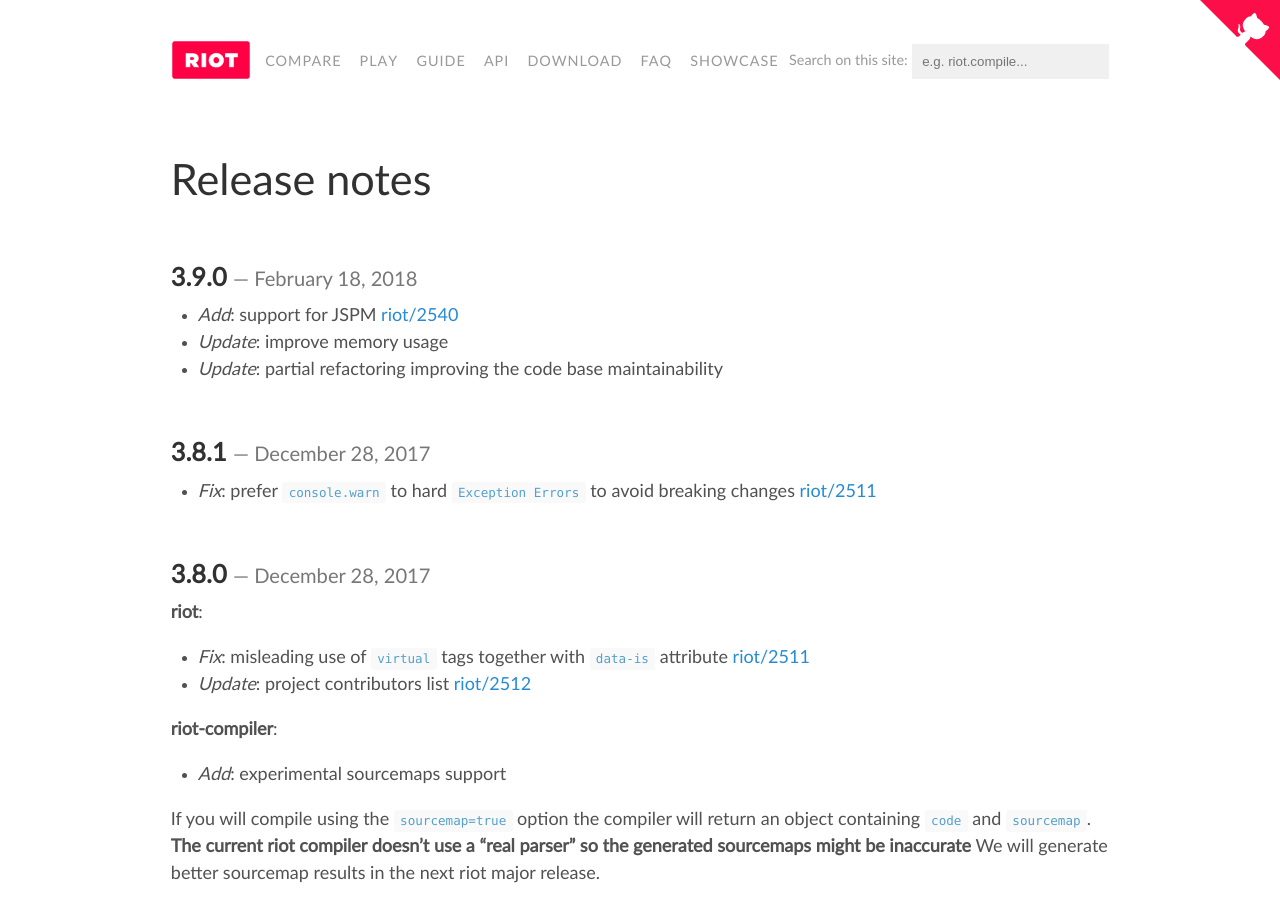
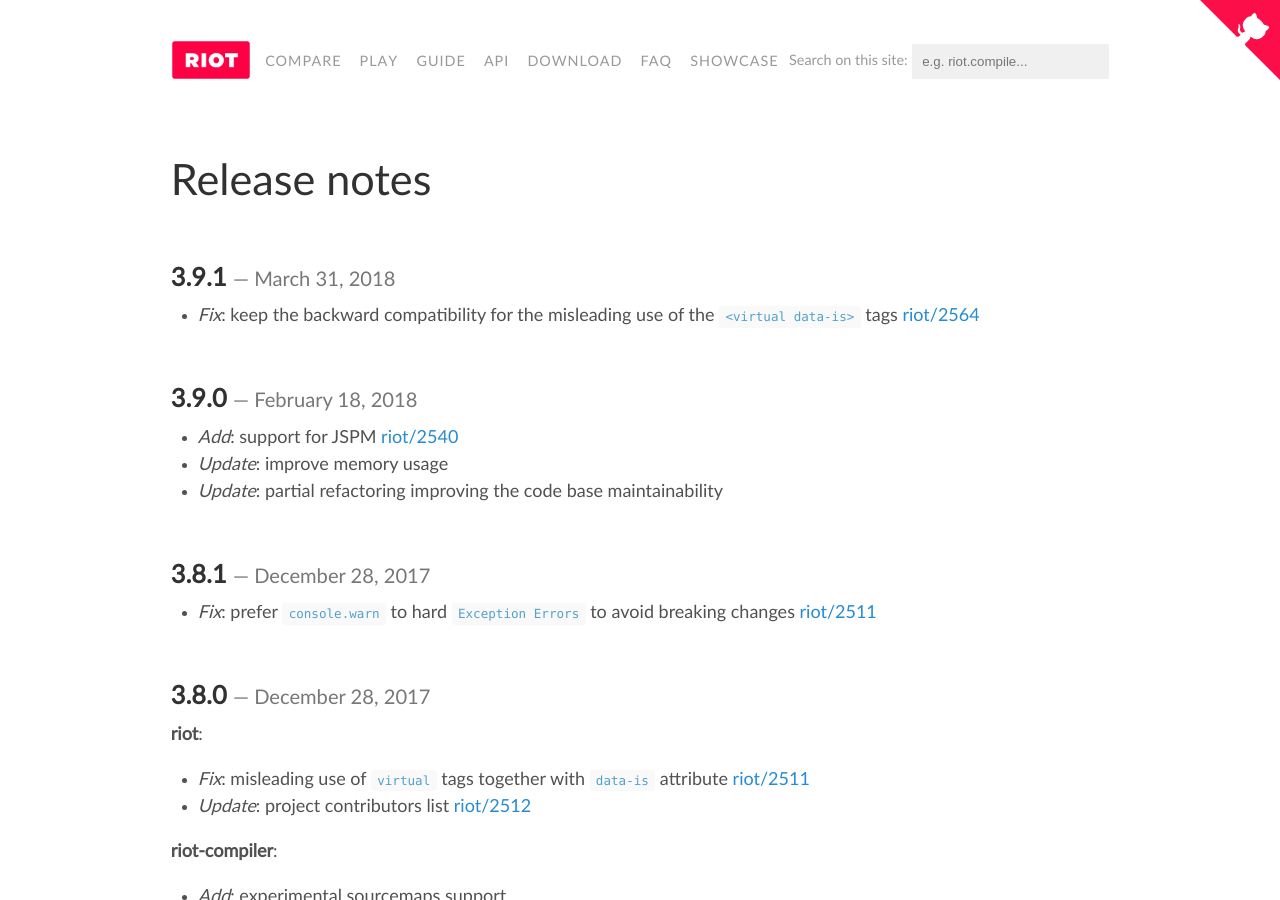
Before and after one commit to riot/riot.github.io, a Jekyll site: the page built from release-notes.md, in a window 1280 px wide and 900 px high. Built offline with Jekyll 4.4.1, drawn with Linux system fonts in a browser that asks for light colours; nearby versions of some CDN libraries; emoji names are drawn with the system emoji font; comment, search, counter and statistics services are not loaded.

Commit message:
added: release notes

```diff
--- a/_config.yml
+++ b/_config.yml
@@ -42,7 +42,7 @@
 minor_version:       3.9
 v2_minor_version:    2.6
 
-version:             3.9.0
+version:             3.9.1
 v2_version:          2.6.8
 version_slurp:       Improve memory usage and code base
 v2_version_slurp:    Security patch agains XSS injections
@@ -51,7 +51,7 @@
 gitter:              https://gitter.im/riot/riot
 # Vars needed for the compare.md page
 
-size_min:            10.74
+size_min:            10.71
 riot_route_size_min: 1.77
 
 polymer:
@@ -65,8 +65,8 @@
 polymer_and_webcomponents_size: 66.3 # 45.69 + 12.39 (polymer + webcomponents-lite.min.js )
 
 react:
-  size:    34.89
-  version: 16.0.0
+  size:    35.01
+  version: 16.3.0
 
 react_router:
   size:    10.95
--- a/release-notes.md
+++ b/release-notes.md
@@ -5,6 +5,10 @@
 ---
 
 # {{ page.title }}
+
+## 3.9.1 *March 31, 2018*
+
+ - _Fix_: keep the backward compatibility for the misleading use of the `<virtual data-is>` tags [riot/2564](https://github.com/riot/riot/issues/2564)
 
 ## 3.9.0 *February 18, 2018*
 
```
